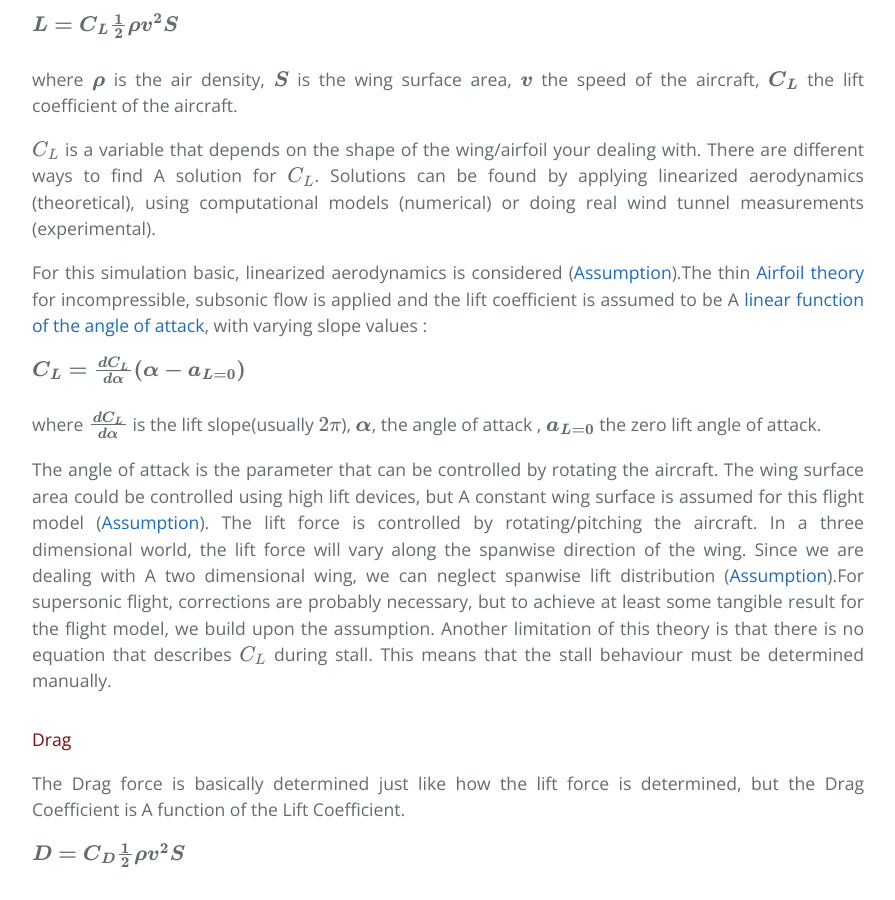
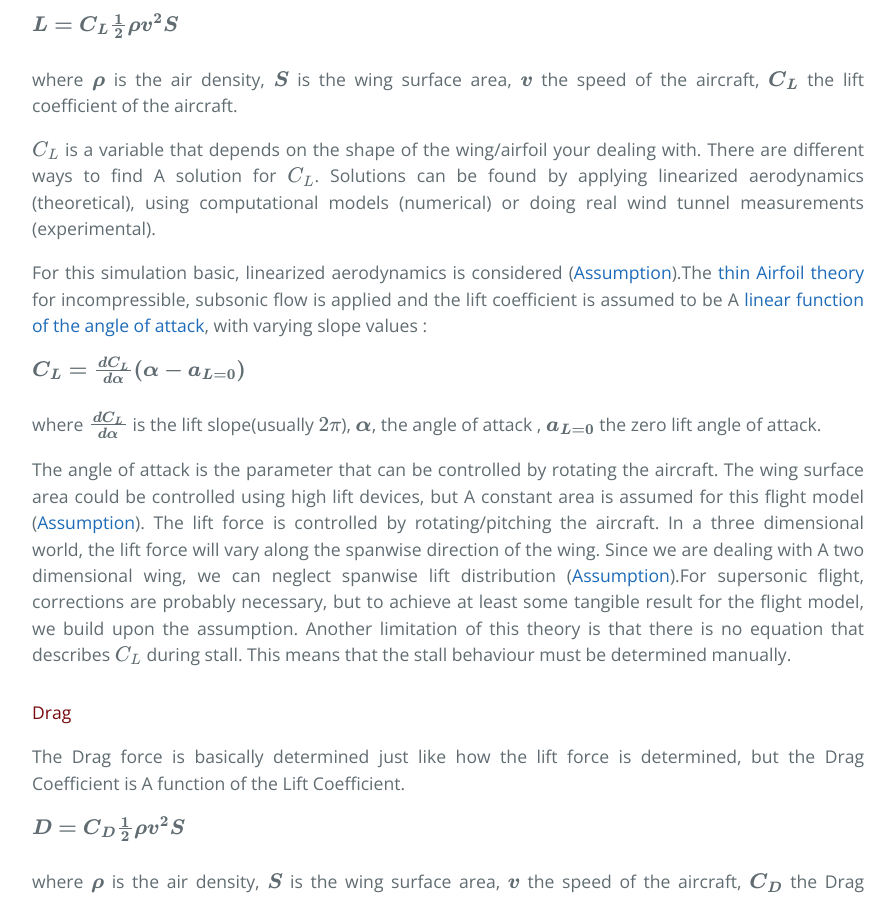
Before and after one commit to samid737/scrambledev, a Jekyll site: the page built from _posts/2017-04-01-development-part-xx-eom-basic-atmosphere.md, in a window 1280 px wide and 900 px high, scrolled down 2239 px. Shown: the whole window, without its empty margins (192-1087 px from the left). Built offline with Jekyll 4.4.1, drawn with Linux system fonts in a browser that asks for light colours; formulas are drawn with MathJax 3.

Commit message:
dev part2

```diff
--- a/_posts/2017-04-01-development-part-xx-eom-basic-atmosphere.md
+++ b/_posts/2017-04-01-development-part-xx-eom-basic-atmosphere.md
@@ -51,7 +51,7 @@ The lift force is basically determined by the shape of the wing, air density, th
 
 $$C_L$$  is a variable that depends on the shape of the wing/airfoil your dealing with. There are different ways to find A solution for $$C_L$$.  Solutions can be found by applying linearized aerodynamics (theoretical), using computational models (numerical) or  doing real wind tunnel measurements (experimental).
 
-For this simulation  basic, linearized aerodynamics is considered ([Assumption]()).The thin [Airfoil theory](http://s6.aeromech.usyd.edu.au/aerodynamics/index.php/sample-page/subsonic-aerofoil-and-wing-theory/2-d-thin-aerofoil-theory/) for incompressible, subsonic flow is applied and the lift coefficient is assumed to be A [linear function of the angle of attack](https://qph.ec.quoracdn.net/main-qimg-92f5bb8bbe8f7088e166a2fb64fbce41), with varying slope values :
+For this simulation  basic, linearized aerodynamics is considered ([Assumption]()).The [thin Airfoil theory](http://s6.aeromech.usyd.edu.au/aerodynamics/index.php/sample-page/subsonic-aerofoil-and-wing-theory/2-d-thin-aerofoil-theory/) for incompressible, subsonic flow is applied and the lift coefficient is assumed to be A [linear function of the angle of attack](https://qph.ec.quoracdn.net/main-qimg-92f5bb8bbe8f7088e166a2fb64fbce41), with varying slope values :
 
 {% raw %}
   $$\boldsymbol{ C_L = \frac{dC_L}{d\alpha}(\alpha - a_{L=0})}$$  \\
@@ -59,7 +59,7 @@ For this simulation  basic, linearized aerodynamics is considered ([Assumption](
 	where $$ \boldsymbol{\frac{dC_L}{d\alpha}}$$ is the lift slope(usually $$2\pi$$), $$\boldsymbol{\alpha}$$, the angle of attack , $$\boldsymbol{a_{L=0}}$$ the zero lift angle of attack.
  {% endraw %}
 
-The angle of attack is  the parameter that can be controlled by rotating the aircraft. The wing surface area could be controlled using high lift devices, but A constant wing surface is assumed for this flight model ([Assumption](#)). The lift force is controlled by rotating/pitching the aircraft. In a three dimensional world, the lift force will vary along the spanwise direction of the wing. Since we are dealing with A two dimensional wing, we can neglect spanwise lift distribution ([Assumption](#)).For supersonic flight, corrections are probably necessary, but to achieve at least some tangible result for the flight model, we build upon the assumption. Another limitation of this theory is that there is no equation that describes $$C_L$$ during stall. This means that the stall behaviour must be determined manually.
+The angle of attack is  the parameter that can be controlled by rotating the aircraft. The wing surface area could be controlled using high lift devices, but A constant area is assumed for this flight model ([Assumption](#)). The lift force is controlled by rotating/pitching the aircraft. In a three dimensional world, the lift force will vary along the spanwise direction of the wing. Since we are dealing with A two dimensional wing, we can neglect spanwise lift distribution ([Assumption](#)).For supersonic flight, corrections are probably necessary, but to achieve at least some tangible result for the flight model, we build upon the assumption. Another limitation of this theory is that there is no equation that describes $$C_L$$ during stall. This means that the stall behaviour must be determined manually.
 
 #### Drag
 
```
